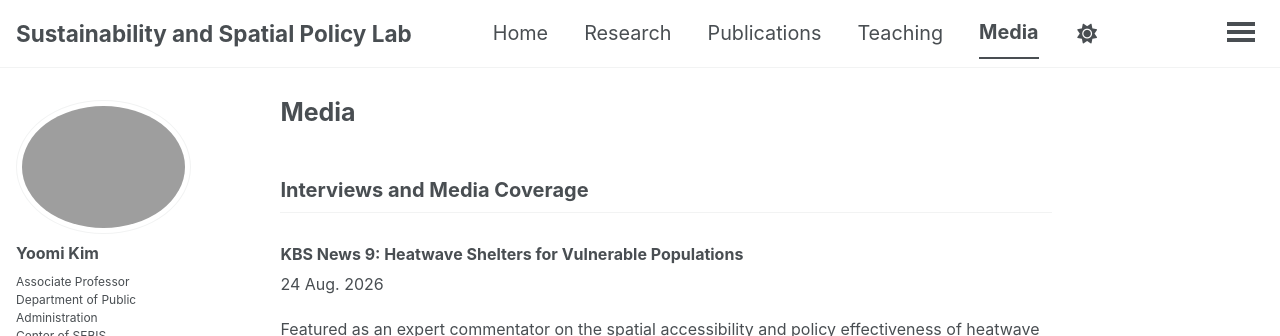
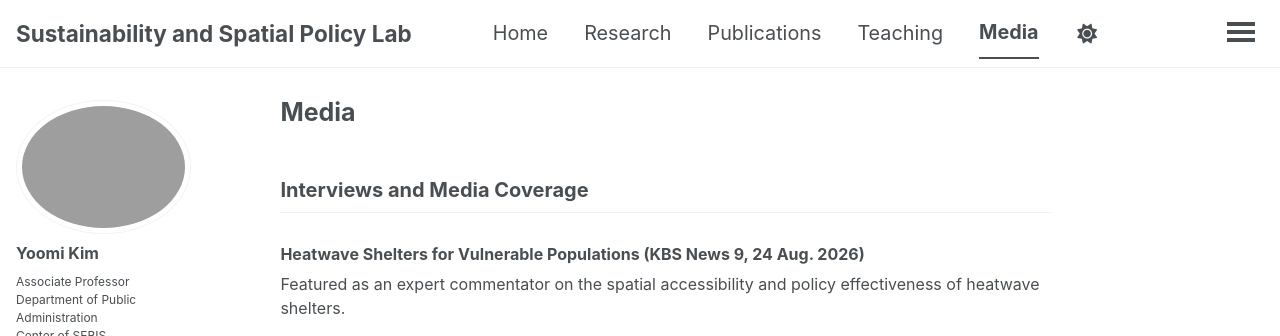
Before and after one commit to ymkim-ssplab/ymkim-ssplab.github.io, a Jekyll site: the page built from _pages/media.md, in a window 1280 px wide and 1175 px high, cut to the strip 0-336 px from the top of the window. Built offline with Jekyll 4.4.1, drawn with Linux system fonts in a browser that asks for light colours; some web fonts are replaced; a script bundle is joined from its source files by our own code; library files that are not in the unit come from our copies.

```diff
--- a/_pages/media.md
+++ b/_pages/media.md
@@ -6,9 +6,7 @@ author_profile: true
 
 ## Interviews and Media Coverage
 
-### KBS News 9: Heatwave Shelters for Vulnerable Populations
-24 Aug. 2026
-
+### Heatwave Shelters for Vulnerable Populations (KBS News 9, 24 Aug. 2026)
 Featured as an expert commentator on the spatial accessibility and policy effectiveness of heatwave shelters.
 
 <div style="position: relative; padding-bottom: 56.25%; height: 0; overflow: hidden; margin: 1.2em 0 2em 0;">
```
